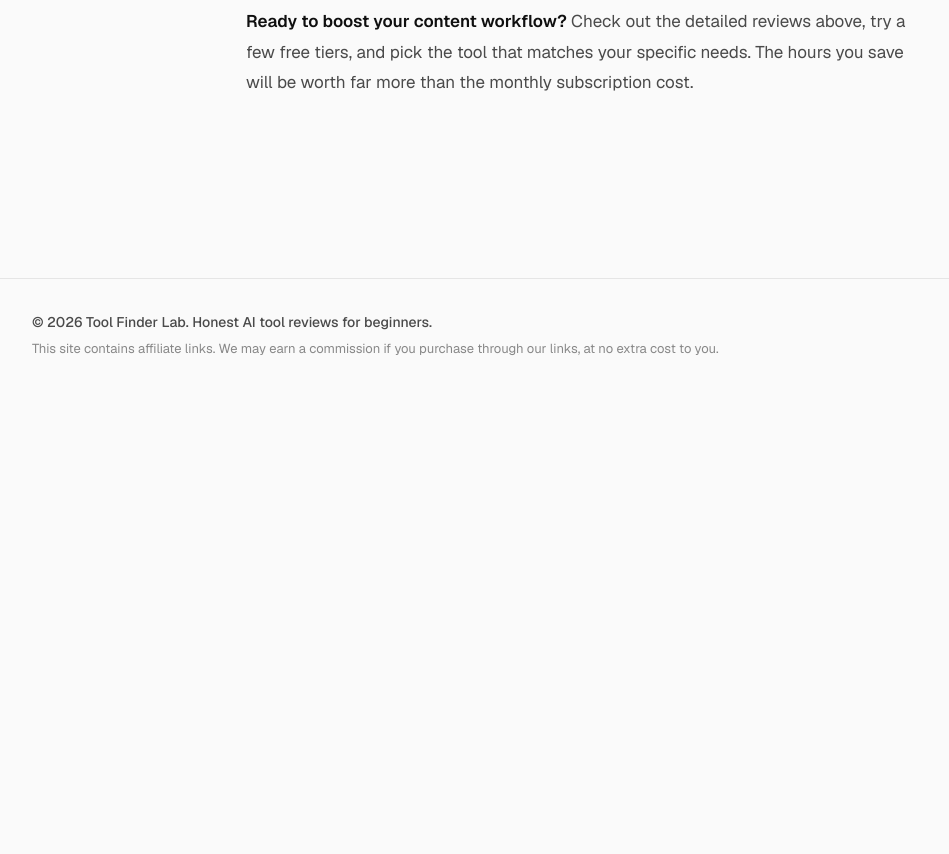
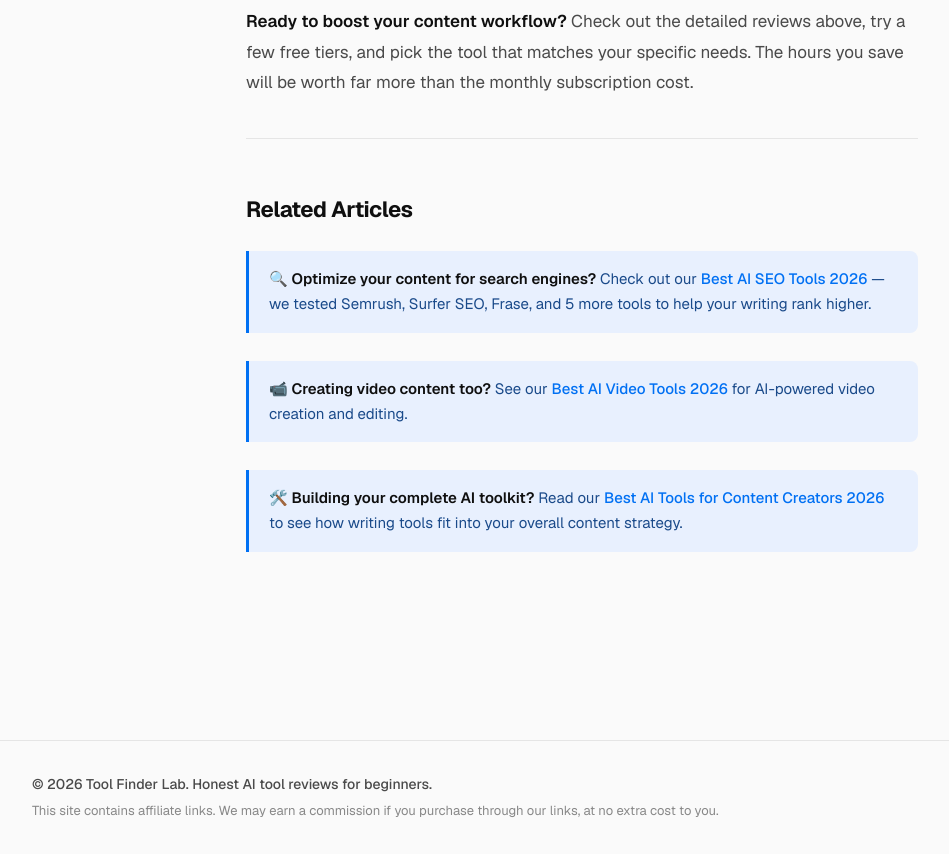
Before and after one commit to businessai20260204-maker/toolfinderlab, a Next.js app: page /articles/best-ai-writing-tools-2026 in a window 1280 px wide. Shown: the part 10120-10974 px from the top of the page, without its empty margins (58-1007 px from the left). Before the commit the page ends 10512 px from the top, so only its background shows below. Built offline with nearby package versions, Linux system fonts and the light colour scheme.

Commit message:
add related link

```diff
--- a/app/articles/best-ai-tools-content-creators-2026/content.mdx
+++ b/app/articles/best-ai-tools-content-creators-2026/content.mdx
@@ -286,3 +286,13 @@ The content creators who win with AI aren't the ones with the most tools. They'r
 *This article contains affiliate links. If you sign up through our links, we may earn a commission at no extra cost to you. Our recommendations are based on documented features, pricing, and user feedback—not commission rates. Tools without affiliate programs (ChatGPT, Perplexity, Grammarly, Canva) are included because they genuinely belong in a beginner's stack.*
 
 *Content reflects publicly available information as of February 2026. Pricing and features change frequently—always verify current details at each tool's website before subscribing.*
+
+---
+
+## Related Articles
+
+> 🔍 **Ready to optimize your content for search?** Dive deeper into our [Best AI SEO Tools 2026](/articles/best-ai-seo-tools-2026) — we tested Semrush, Surfer SEO, Frase, and 5 more tools to help you rank higher.
+
+> ✍️ **Want more details on AI writing tools?** Read our complete [Best AI Writing Tools 2026](/articles/best-ai-writing-tools-2026) comparison to find the perfect writing assistant for your needs.
+
+> 📹 **Creating video content?** Check out our [Best AI Video Tools 2026](/articles/best-ai-video-tools-2026) for in-depth reviews of HeyGen, Synthesia, and other AI video platforms.
--- a/app/articles/best-ai-video-tools-2026/content.mdx
+++ b/app/articles/best-ai-video-tools-2026/content.mdx
@@ -311,3 +311,13 @@ The most important step isn't choosing the perfect tool—it's making your first
 **A note on transparency:** Where affiliate programs exist (Synthesia, HeyGen, Colossyan, InVideo), I may earn a commission if you purchase through links in this guide. This doesn't influence my recommendations—each tool has been evaluated based on documented features and verified information. My goal is to help you find the right tool, not push the highest-commission option.
 
 This guide reflects publicly available information as of February 2026. AI video tools evolve rapidly—always verify current pricing and features on official websites before purchasing.
+
+---
+
+## Related Articles
+
+> ✍️ **Need help writing video scripts?** Check out our [Best AI Writing Tools 2026](/articles/best-ai-writing-tools-2026) — AI writing tools can help you create engaging scripts, captions, and video descriptions faster.
+
+> 🔍 **Want your videos to rank on Google?** See our [Best AI SEO Tools 2026](/articles/best-ai-seo-tools-2026) to optimize your video titles, descriptions, and transcripts for search.
+
+> 🛠️ **Building your complete content creator toolkit?** Read our [Best AI Tools for Content Creators 2026](/articles/best-ai-tools-content-creators-2026) to see how video tools fit into your workflow.
--- a/app/articles/best-ai-writing-tools-2026/content.mdx
+++ b/app/articles/best-ai-writing-tools-2026/content.mdx
@@ -254,3 +254,13 @@ The AI writing landscape evolves rapidly. Features, pricing, and capabilities sh
 **A note on transparency:** Where affiliate programs exist (Writesonic, Grammarly, Rytr), I may earn a commission if you purchase through links in this guide. This doesn't influence my recommendations—I've evaluated each tool based on its documented features and real user feedback. My goal is to help you find the right tool, not push the highest-commission option.
 
 **Ready to boost your content workflow?** Check out the detailed reviews above, try a few free tiers, and pick the tool that matches your specific needs. The hours you save will be worth far more than the monthly subscription cost.
+
+---
+
+## Related Articles
+
+> 🔍 **Optimize your content for search engines?** Check out our [Best AI SEO Tools 2026](/articles/best-ai-seo-tools-2026) — we tested Semrush, Surfer SEO, Frase, and 5 more tools to help your writing rank higher.
+
+> 📹 **Creating video content too?** See our [Best AI Video Tools 2026](/articles/best-ai-video-tools-2026) for AI-powered video creation and editing.
+
+> 🛠️ **Building your complete AI toolkit?** Read our [Best AI Tools for Content Creators 2026](/articles/best-ai-tools-content-creators-2026) to see how writing tools fit into your overall content strategy.
--- a/app/articles/heygen-review-2026/content.mdx
+++ b/app/articles/heygen-review-2026/content.mdx
@@ -480,3 +480,13 @@ This review contains affiliate links to HeyGen. If you sign up through our links
 > 📹 Comparing multiple AI video tools? Check out our full guide to the [Best AI Video Tools 2026](/articles/best-ai-video-tools-2026).
 
 This review reflects publicly available information as of February 2026. HeyGen updates its features, credits, and pricing frequently—always verify current details at heygen.com before purchasing.
+
+---
+
+## Related Articles
+
+> 📹 **Comparing multiple AI video tools?** Check out our [Best AI Video Tools 2026](/articles/best-ai-video-tools-2026) to see how HeyGen compares to Synthesia, InVideo, Runway, and other AI video platforms.
+
+> ✍️ **Need help writing video scripts?** See our [Best AI Writing Tools 2026](/articles/best-ai-writing-tools-2026) — tools like Writesonic and ChatGPT can help you create engaging scripts for your HeyGen videos.
+
+> 🛠️ **Building your complete content creation toolkit?** Read our [Best AI Tools for Content Creators 2026](/articles/best-ai-tools-content-creators-2026) to see how HeyGen fits into a complete video production workflow.
--- a/app/articles/writesonic-review-2026/content.mdx
+++ b/app/articles/writesonic-review-2026/content.mdx
@@ -525,3 +525,13 @@ If Writesonic isn't right for you, check out our comparison of the [Best AI Writ
 > 🛠️ New to AI tools and building your first stack? Check out our [Best AI Tools for Content Creators 2026](/articles/best-ai-tools-content-creators-2026).
 
 This review reflects publicly available information as of February 2026. Writesonic updates its features and pricing frequently—always verify current details at writesonic.com before purchasing.
+
+---
+
+## Related Articles
+
+> 📝 **Comparing multiple AI writing tools?** Check out our [Best AI Writing Tools 2026](/articles/best-ai-writing-tools-2026) to see how Writesonic stacks up against ChatGPT, Grammarly, Jasper, and others.
+
+> 🔍 **Need SEO tools to complement Writesonic?** See our [Best AI SEO Tools 2026](/articles/best-ai-seo-tools-2026) — tools like Surfer SEO and Frase work perfectly alongside Writesonic for content optimization.
+
+> 🛠️ **Building your complete AI stack?** Read our [Best AI Tools for Content Creators 2026](/articles/best-ai-tools-content-creators-2026) to see how Writesonic fits into a complete content creation workflow.
```
